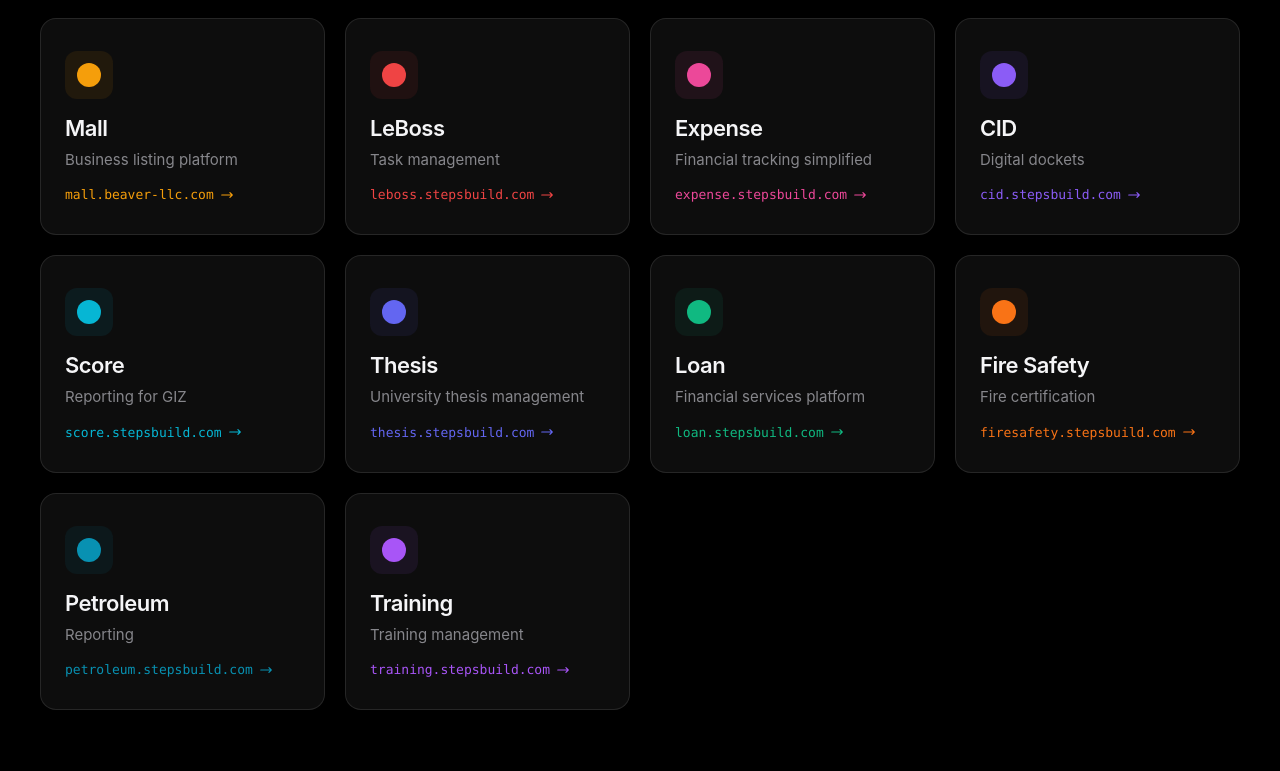
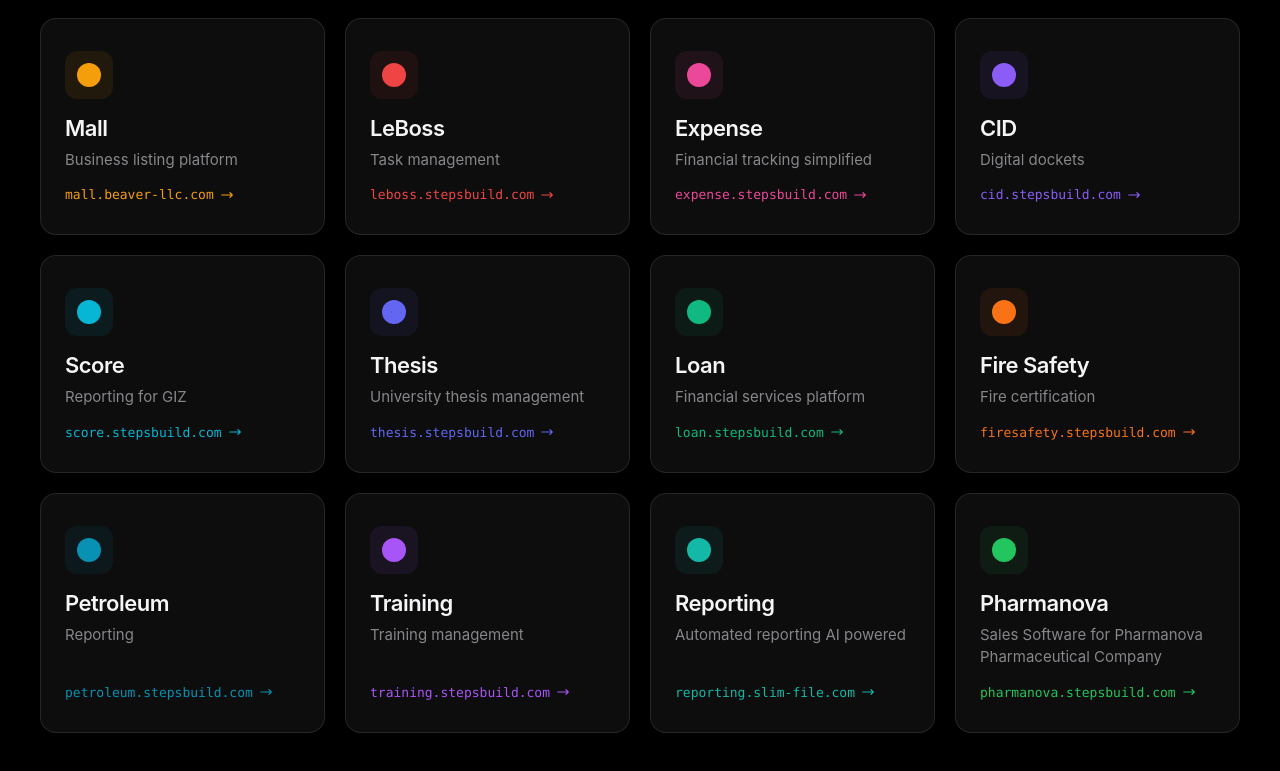
Before and after one commit to ikaydreams-dev/Beaver, a React (Vite) app: page / in a window 1280 px wide. Shown: the part 531-1302 px from the top of the page. Built offline with nearby package versions, Linux system fonts and the light colour scheme.

Commit message:
Add Reporting and Pharmanova products

```diff
--- a/src/components/Hero.jsx
+++ b/src/components/Hero.jsx
@@ -85,6 +85,18 @@ const PRODUCTS = [
     description: 'Training management',
     url: 'training.stepsbuild.com',
     color: '#a855f7',
+  },
+  {
+    name: 'Reporting',
+    description: 'Automated reporting AI powered',
+    url: 'reporting.slim-file.com',
+    color: '#14b8a6',
+  },
+  {
+    name: 'Pharmanova',
+    description: 'Sales Software for Pharmanova Pharmaceutical Company',
+    url: 'pharmanova.stepsbuild.com',
+    color: '#22c55e',
   },
 ];
 
```
